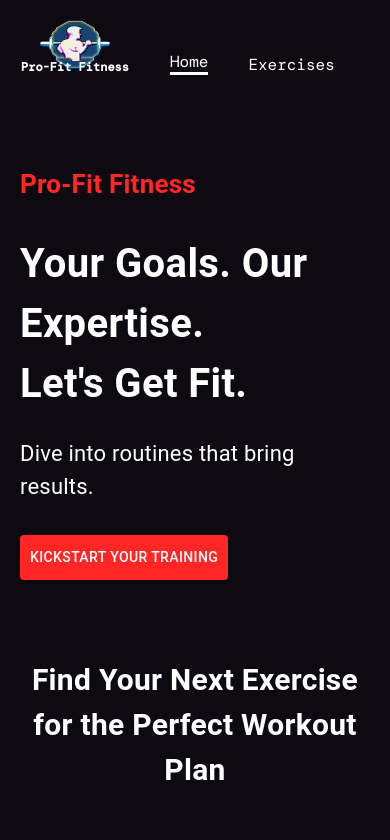
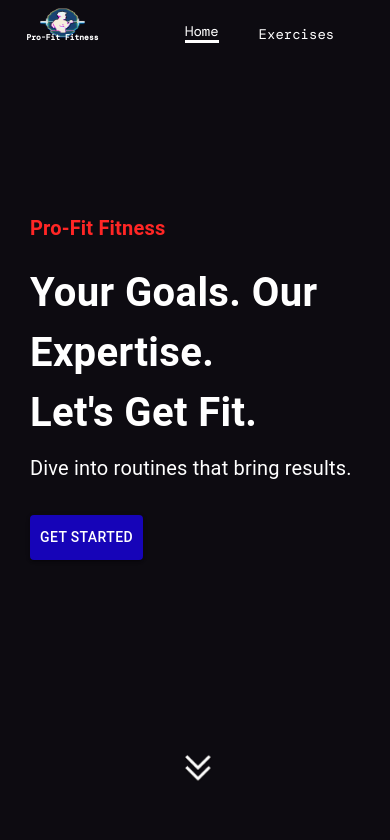
Before and after one commit to Ephraim69/Pro-Fit-React-App, a React (Create React App) app: page / in a window 390 px wide. Shown: the top 840 px of the page. Built offline with nearby package versions, Linux system fonts and the light colour scheme; no server answers; a web font is replaced by a local one.

Commit message:
Made hero banner responsive

```diff
--- a/package.json
+++ b/package.json
@@ -1,5 +1,4 @@
 {
-  "homepage": "https://ephraim69.github.io/Pro-Fit-React-App/",
   "name": "react-fitness-app",
   "version": "0.1.0",
   "private": true,
--- a/src/App.css
+++ b/src/App.css
@@ -239,8 +239,64 @@ body {
 
   }
 
+
+
   @media screen and (max-width:400px) {
     .exercise-card {
       width: 280px;
     }
   }
+
+
+  /* NavBar Styles */
+  .logoContainer {
+  position: relative;
+  display: inline-block;
+}
+
+/* Styles for logoText */
+.logoText {
+  position: absolute;
+  bottom: 0;
+  left: 50%;
+  transform: translateX(-50%);
+  color: white;
+  font-weight: bold;
+  font-size: 12px;
+  white-space: nowrap;
+}
+
+/* Styles for the logo image */
+.logo-img {
+  width: 70px;
+  height: 50px;
+  margin: 0 20px;
+}
+
+/* Styles for navbar links */
+.navbar-link {
+  text-decoration: none;
+  color: #fff;
+  font-size: 17px;
+}
+
+.navbar-link.home-link {
+  border-bottom: 3px solid #fff;
+}
+
+@media screen and (max-width:400px) {
+  .logo-img {
+    width: 45px;
+    height: 30px;
+    margin: 0 20px;
+  }
+
+  .logoText {
+    font-size: 8px;
+  }
+
+  .navbar-link {
+    font-size: 14px;
+  }
+}
+  /* NavBar Styles END */
--- a/src/components/HeroBanner.js
+++ b/src/components/HeroBanner.js
@@ -1,40 +1,60 @@
 import React from "react";
-import { Box, Stack, Typography, Button } from "@mui/material";
-
+import { Box, Stack, Typography, Button, useTheme } from "@mui/material";
 import HeroBannerImage from "../assets/images/banner.png";
+import ChevronDown from "../assets/icons/down-arrow.png";
 
 const HeroBanner = () => {
+  const theme = useTheme();
+
+  const handleScrollToNextSection = () => {
+    window.scrollTo({
+      top: window.innerHeight, // Scroll by the height of the viewport (approx. next section/page)
+      behavior: "smooth",
+    });
+  };
+
   return (
     <Box
       sx={{
-        mt: { lg: "212px", xs: "70px" },
+        mt: { lg: "212px", xs: "140px" },
         ml: { sm: "50px" },
+        mb: { lg: "0px", xs: "0px" },
+        p: { lg: "20px", xs: "30px" },
+        height: { lg: "673.5px", xs: "80vh" },
       }}
       position="relative"
-      p="20px"
     >
-      <Typography color="#FF2625" fontWeight="600" fontSize="26px">
+      <Typography
+        color="#FF2625"
+        fontWeight="600"
+        sx={{ fontSize: { xs: "20px", lg: "26px" } }}
+      >
         Pro-Fit Fitness
       </Typography>
       <Typography
         fontWeight="700"
-        sx={{ fontSize: { lg: "44px", xs: "40px" } }}
-        mb="23px"
-        mt="30px"
+        sx={{
+          fontSize: { lg: "44px", xs: "40px" },
+          mb: { lg: "23px", xs: "10px" },
+          mt: { lg: "30px", xs: "20px" },
+        }}
       >
         Your Goals. Our Expertise.
         <br /> Let's Get Fit.
       </Typography>
-      <Typography fontSize="22px" LineHeight="35px" mb={4}>
+      <Typography
+        sx={{ fontSize: { lg: "22px", xs: "20px" } }}
+        LineHeight="35px"
+        mb={4}
+      >
         Dive into routines that bring results.
       </Typography>
       <Button
         variant="contained"
-        color="error"
-        href="#exercises"
-        sx={{ backgroundColor: "#ff2625", padding: "10px" }}
+        onClick={handleScrollToNextSection}
+        sx={{ backgroundColor: "#1604b8", padding: "10px" }}
       >
-        Kickstart Your Training
+        Get Started
       </Button>
       <Typography
         fontWeight={600}
@@ -48,6 +68,44 @@ const HeroBanner = () => {
         Exercises
       </Typography>
       <img src={HeroBannerImage} alt="banner" className="hero-banner-img" />
+      <Box
+        position="absolute"
+        bottom="70px"
+        left="47%"
+        transform="translateX(-50%)"
+        sx={{
+          display: { xs: "block", lg: "none" }, // Display only on mobile
+          animation: "bounce 1s infinite",
+        }}
+        onClick={handleScrollToNextSection}
+      >
+        <img
+          src={ChevronDown}
+          style={{ width: "30px", height: "auto" }}
+          alt="down arrow"
+        />
+      </Box>
+
+      {/* Keyframe animations */}
+      <style jsx>
+        {`
+          @keyframes bounce {
+            0%,
+            20%,
+            50%,
+            80%,
+            100% {
+              transform: translateY(0);
+            }
+            40% {
+              transform: translateY(-10px);
+            }
+            60% {
+              transform: translateY(-5px);
+            }
+          }
+        `}
+      </style>
     </Box>
   );
 };
--- a/src/components/Navbar.js
+++ b/src/components/Navbar.js
@@ -3,23 +3,6 @@ import { Link } from "react-router-dom";
 import { Stack } from "@mui/material";
 
 import Logo from "../assets/images/Logo.png";
-
-const styles = {
-  logoContainer: {
-    position: "relative",
-    display: "inline-block", // Ensures container fits content
-  },
-  logoText: {
-    position: "absolute",
-    bottom: 0,
-    left: "50%",
-    transform: "translateX(-50%)", // Center the text horizontally
-    color: "white", // Change the color as per your design
-    fontWeight: "bold",
-    fontSize: "12px", // Adjust size as needed
-    whiteSpace: "nowrap",
-  },
-};
 
 const Navbar = () => {
   return (
@@ -27,43 +10,25 @@ const Navbar = () => {
       direction="row"
       justifyContent={"space-around"}
       sx={{
-        gap: { sm: "122px", xs: "40px" },
-        mt: { sm: "32px", xs: "20px" },
+        gap: { sm: "122px", xs: "80px" },
+        mt: { sm: "32px", xs: "8px" },
         justifyContent: "none",
       }}
       px="20px"
     >
       <Link to="/">
         <div>
-          {/* ... other navbar items */}
-          <div style={styles.logoContainer} className="navbar-link">
-            <img
-              src={Logo}
-              alt="Logo"
-              style={{ width: "70px", height: "50px", margin: "0 20px" }}
-            />
-            <div style={styles.logoText}>Pro-Fit Fitness</div>
+          <div className="logoContainer navbar-link">
+            <img className="logo-img" src={Logo} alt="Logo" />
+            <div className="logoText">Pro-Fit Fitness</div>
           </div>
-          {/* ... other navbar items */}
         </div>
       </Link>
-      <Stack direction="row" gap="40px" fontsize="24px" alignItems="flex-end">
-        <Link
-          to="/"
-          style={{
-            textDecoration: "none",
-            color: "#fff",
-            borderBottom: "3px solid #fff",
-          }}
-          className="navbar-link"
-        >
+      <Stack direction="row" gap="40px" fontSize="24px" alignItems="flex-end">
+        <Link to="/" className="navbar-link home-link">
           Home
         </Link>
-        <a
-          href="#exercises"
-          className="navbar-link"
-          style={{ textDecoration: "none", color: "#fff" }}
-        >
+        <a href="#exercises" className="navbar-link">
           Exercises
         </a>
       </Stack>
--- a/src/components/SearchExercises.js
+++ b/src/components/SearchExercises.js
@@ -54,11 +54,16 @@ const SearchExercises = ({
   };
 
   return (
-    <Stack alignItems="center" mt="37px" justifyContent="center" p="20px">
+    <Stack
+      alignItems="center"
+      sx={{ mt: { lg: "37px", xs: "0px" } }}
+      justifyContent="center"
+      p="20px"
+    >
       <Typography
-        fontWeight={700}
         sx={{
-          fontSize: { lg: "44px", xs: "30px" },
+          fontSize: { lg: "44px", xs: "20px" },
+          fontWeight: { lg: 700, xs: 500 },
         }}
         mb="50px"
         textAlign="center"
```
Also changed, not shown: src/assets/icons/down-arrow.png (added).
